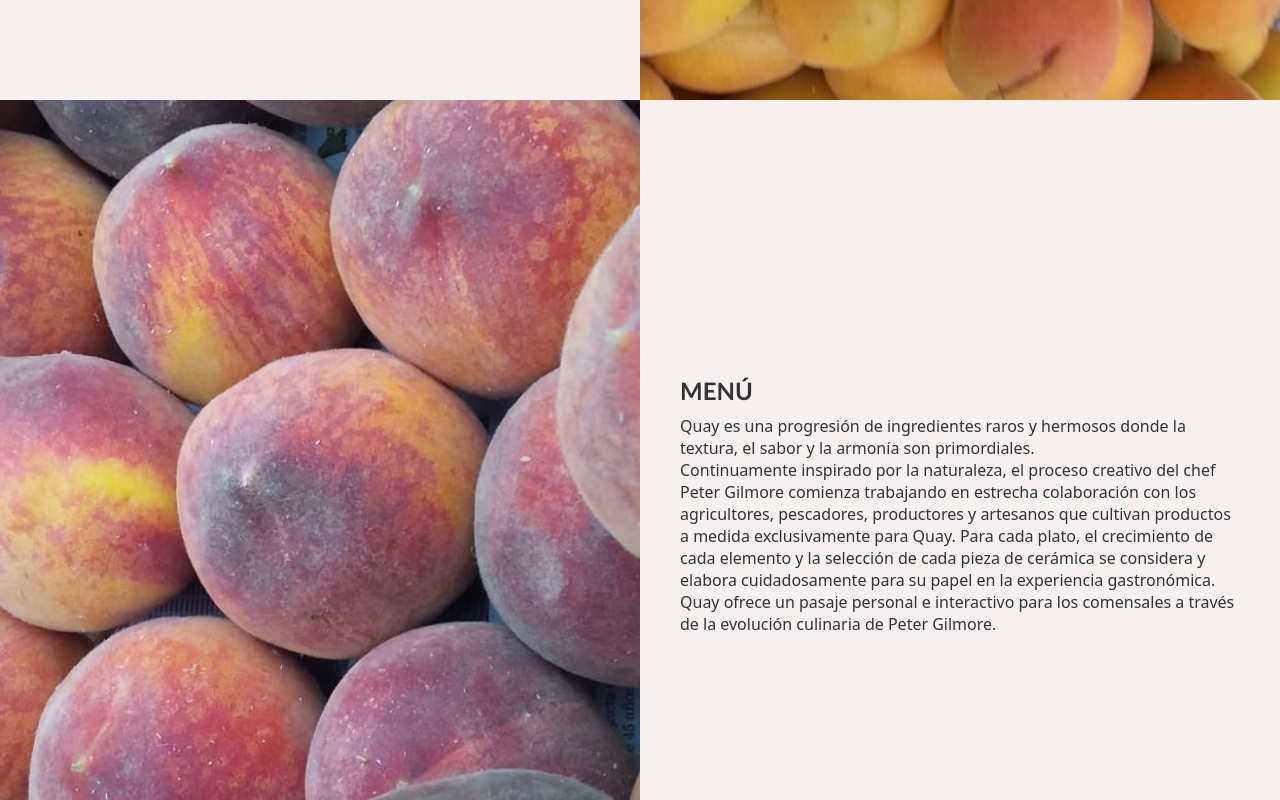
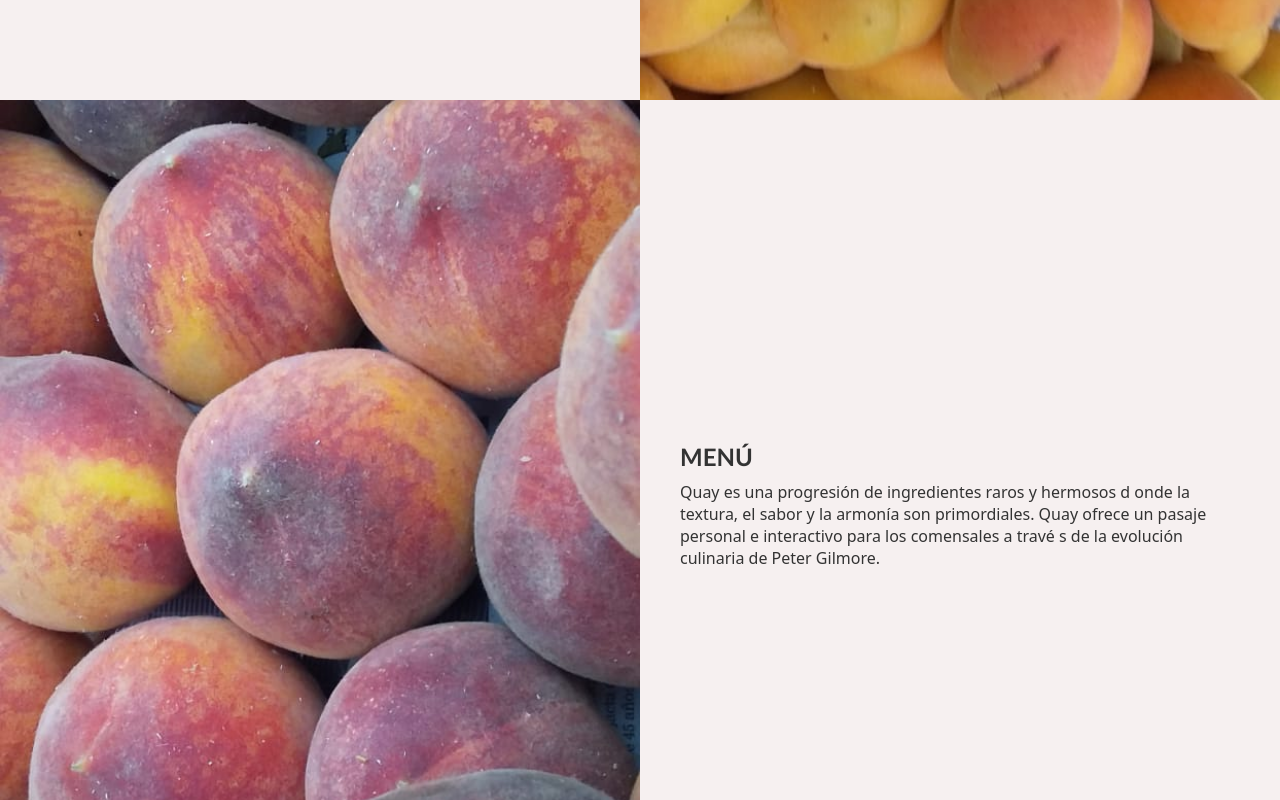
Before and after one commit to lefasom/laserafina, a Next.js app: page / in a window 1280 px wide. Shown: the part 2000-2800 px from the top of the page. Built offline with nearby package versions, Linux system fonts and the light colour scheme.

Commit message:
uso de props en el contenido y agregado de paginas

```diff
--- a/components/Galery.jsx
+++ b/components/Galery.jsx
@@ -1,10 +1,10 @@
 import styles from '../styles/galery.module.css'
-import { imgArr } from './imgArr'
+// import { imgArr } from './imgArr'
 
-function Galery() {
-
+function Galery(props) {
+        console.log(props)
         return (<>
-        {imgArr?.map(({id, src, text, heading}) => (
+        {props.content.map(({id, src, text, heading}) => (
             <div className={id % 2 !== 0 ? styles.galery : styles.galeryReverse} key={id}>
                 <img className={styles.img} src={src} alt="" />
                 <div className={styles.detail}>
--- a/components/Menu.jsx
+++ b/components/Menu.jsx
@@ -1,5 +1,7 @@
 import React from 'react'
 import styles from '../styles/menu.module.css'
+import Link from 'next/link'
+
 
 import { useState, useEffect } from 'react'
 function Menu() {
@@ -121,6 +123,16 @@ function Menu() {
         object-fit: cover;
       }
 
+      @media(min-width:700px) {
+
+        .navOff{
+
+          width:35%;
+
+
+        }
+      }
+
     `}</style>
     <div className="nav">
 
@@ -135,12 +147,24 @@ function Menu() {
         </button>
         <div className="lista">
           <div className={styles.lista}>
-            <li>Cocina</li>
-            <li>Almacen</li>
-            <li>Frutas y Verduras</li>
-            <li>Proveeduria</li>
-            <li>Frutos Secos</li>
-            <li>Sorteos</li>
+            <li>
+              <Link href="/" >La Serafina</Link>
+            </li>
+            <li>
+              <Link href="Cocina" >Cocina</Link>
+            </li>
+            <li>
+              <Link href="Almacen" >Almacen</Link>
+            </li>
+            <li>
+              <Link href="FYV" >Frutas y Verduras</Link>
+            </li>
+            <li>
+              <Link href="FrutosSecos" >Frutos Secos</Link>
+            </li>
+            <li>
+              <Link href="Sorteos" >Sorteos</Link>
+            </li>
           </div>
         </div>
       </ul>
--- a/components/imgArr.js
+++ b/components/imgArr.js
@@ -1,16 +1,38 @@
 export const imgArr = [
-    {id: 1, heading: 'MENÚ', src: 'example-img/1.jpeg', text: `Quay es una progresión de ingredientes raros y hermosos donde la textura, el sabor y la armonía son primordiales.
-    <br/>
-        Continuamente inspirado por la naturaleza, el proceso creativo del chef Peter Gilmore comienza trabajando en estrecha colaboración con los agricultores, pescadores, productores y artesanos que cultivan productos a medida exclusivamente para Quay. Para cada plato, el crecimiento de cada elemento y la selección de cada pieza de cerámica se considera y elabora cuidadosamente para su papel en la experiencia gastronómica.
-    <br />
-
-        Quay ofrece un pasaje personal e interactivo para los comensales a través de la evolución culinaria de Peter Gilmore.`},
-    {id: 2, heading: 'EVENTS', src: 'example-img/7.jpeg', text: `Celebrate at one of Australia’s most awarded restaurants, with panoramic views encompassing the Sydney Harbour Bridge and Sydney Opera House. From intimate dinner parties in the Private Dining Room, to long lunches in the spectacular Upper Tower, to large cocktail events in The Green Room – Quay delivers an immersive dining experience with views like no other.    Quay ofrece un pasaje personal e interactivo para los comensales a través de la evolución culinaria de Peter Gilmore.`},
-    {id: 3, heading: 'MENÚ', src: 'example-img/1.jpeg', text: `Quay es una progresión de ingredientes raros y hermosos donde la textura, el sabor y la armonía son primordiales.
-    <br/>
-        Continuamente inspirado por la naturaleza, el proceso creativo del chef Peter Gilmore comienza trabajando en estrecha colaboración con los agricultores, pescadores, productores y artesanos que cultivan productos a medida exclusivamente para Quay. Para cada plato, el crecimiento de cada elemento y la selección de cada pieza de cerámica se considera y elabora cuidadosamente para su papel en la experiencia gastronómica.
-    <br />
-
-        Quay ofrece un pasaje personal e interactivo para los comensales a través de la evolución culinaria de Peter Gilmore.`},
-    {id: 4, heading: 'EVENTS', src: 'example-img/11.jpeg', text: `Celebrate at one of Australia’s most awarded restaurants, with panoramic views encompassing the Sydney Harbour Bridge and Sydney Opera House. From intimate dinner parties in the Private Dining Room, to long lunches in the spectacular Upper Tower, to large cocktail events in The Green Room – Quay delivers an immersive dining experience with views like no other.    Quay ofrece un pasaje personal e interactivo para los comensales a través de la evolución culinaria de Peter Gilmore.`}
+    {
+        id: 1,
+        heading: 'MENÚ',
+        src: 'example-img/1.jpeg',
+        text: `Quay es una progresión de la armonía son primordiales.
+        Quay ofrece un pasaje personal e inlinaria de Peter Gilmore.`
+    },
+    {
+        id: 2,
+        heading: 'EVENTS',
+        src: 'example-img/7.jpeg',
+        text: `Celebrampanner partcular Upper T dining experience with views like no other.
+        Quay ofrece un pasaje personal e interactivo para los comensales a través de la evo
+        lución culinaria de Peter Gilmore.`
+    },
+    {
+        id: 3,
+        heading: 'MENÚ',
+        src: 'example-img/1.jpeg',
+        text: `Quay es una progresión de ingredientes raros y hermosos d
+        onde la textura, el sabor y la armonía son primordiales.
+        Quay ofrece un pasaje personal e interactivo para los comensales a travé
+        s de la evolución culinaria de Peter Gilmore.`
+    },
+    {
+        id: 4,
+        heading: 'EVENTS',
+        src: 'example-img/11.jpeg',
+        text: `Celebrate at one of Australia’s most awarded restaurants,
+        with panoramic views encompassing the Sydney Harbour Bridge and Sydney Opera House
+        . From intimate dinner parties in the Private Dining Room, to long lunches in the s
+        pectacular Upper Tower, to large cocktail events in The Green Room
+        Quay delivers an immersive dining experience with views like no other.
+        Quay ofrece un pasaje personal e interactivo para los comensales a travé
+        s de la evolución culinaria de Peter Gilmore.`
+    }
 ]
--- a/pages/index.js
+++ b/pages/index.js
@@ -3,11 +3,48 @@ import Galery from '../components/Galery'
 import Layout from '../components/Layout'
 
 
-
 export default function Home() {
-
+  const contentArray = [
+    {
+        id: 1,
+        heading: 'MENÚ',
+        src: 'example-img/1.jpeg',
+        text: `Quay es una progresión de la armonía son primordiales.
+        Quay ofrece un pasaje personal e inlinaria de Peter Gilmore.`
+    },
+    {
+        id: 2,
+        heading: 'EVENTS',
+        src: 'example-img/7.jpeg',
+        text: `Celebrampanner partcular Upper T dining experience with views like no other.
+        Quay ofrece un pasaje personal e interactivo para los comensales a través de la evo
+        lución culinaria de Peter Gilmore.`
+    },
+    {
+        id: 3,
+        heading: 'MENÚ',
+        src: 'example-img/1.jpeg',
+        text: `Quay es una progresión de ingredientes raros y hermosos d
+        onde la textura, el sabor y la armonía son primordiales.
+        Quay ofrece un pasaje personal e interactivo para los comensales a travé
+        s de la evolución culinaria de Peter Gilmore.`
+    },
+    {
+        id: 4,
+        heading: 'EVENTS',
+        src: 'example-img/11.jpeg',
+        text: `Celebrate at one of Australia’s most awarded restaurants,
+        with panoramic views encompassing the Sydney Harbour Bridge and Sydney Opera House
+        . From intimate dinner parties in the Private Dining Room, to long lunches in the s
+        pectacular Upper Tower, to large cocktail events in The Green Room
+        Quay delivers an immersive dining experience with views like no other.
+        Quay ofrece un pasaje personal e interactivo para los comensales a travé
+        s de la evolución culinaria de Peter Gilmore.`
+    }
+]
 
   return (
+
     <>
     <style jsx>
     {`
@@ -21,7 +58,7 @@ export default function Home() {
         <img src="/fondo-serafina.jpeg" alt="" />
       </div>
       <Logo />
-      <Galery />
+      <Galery content={contentArray}/>
     </Layout>
     </>
   )
--- a/styles/menu.module.css
+++ b/styles/menu.module.css
@@ -3,6 +3,8 @@
     height: 100vh;
 }
 .lista li{
+
+    width: 300px;
     font-size: 27px;
     text-transform: uppercase;
     font-weight: 700;
```
Also changed, not shown: pages/Almacen.jsx (added, +13 -0 lines), pages/Cocina.jsx (added, +34 -0 lines), pages/FYV.jsx (added, +14 -0 lines).
